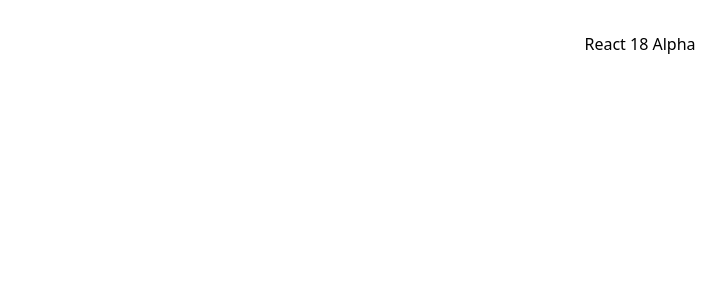
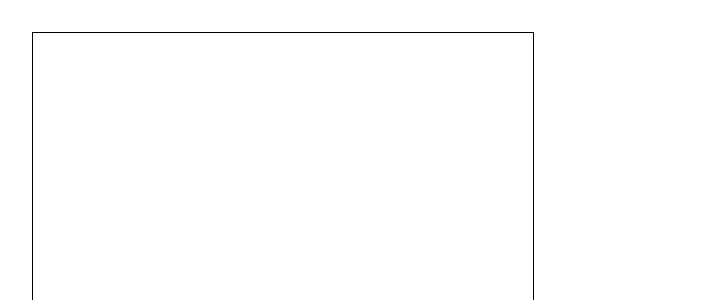
Before and after one commit to johannes67890/EC-crypto, a React (Vite) app: page / in a window 1280 px wide. Shown: the top 300 px of the page, without its empty margins (0-726 px from the left). Built offline with nearby package versions, Linux system fonts and the light colour scheme.

Commit message:
made canvas

```diff
--- a/src/App.tsx
+++ b/src/App.tsx
@@ -1,10 +1,11 @@
 import './App.css'
+import Canvas from './components/canvas'
 
 function App() {
 
   return (
     <>
-      <h1>React 18 Alpha</h1>
+      <Canvas height={500} width={500} />
     </>
   )
 }
--- a/src/components/canvas.tsx
+++ b/src/components/canvas.tsx
@@ -1,24 +1,167 @@
-import { useRef } from "react";
+import { log } from "console";
+import { useRef, useState } from "react";
 // https://medium.com/@pdx.lucasm/canvas-with-react-js-32e133c05258
 type CanvasProps = {
     height?: number
     width?: number
 }
 
+type CanvasCord = {
+    gridSize: number
+    x_dis_gridlines: number
+    y_dis_gridlines: number
+    x_start: {val: number, suffix: any}
+    y_start: {val: number, suffix: any}
+}
 
 const Canvas = (props: CanvasProps) => {
+    const defaltCord: CanvasCord = {gridSize: 25, x_dis_gridlines: 5, y_dis_gridlines: 5, x_start: {val: 1, suffix: '\u03a0'}, y_start: {val: 1, suffix: ''}}
+
     const canvasRef = useRef<HTMLCanvasElement>(null);
+    const ctx = canvasRef.current?.getContext('2d');
+    if (ctx) {
 
+        const num_lines_x = Math.floor(ctx.canvas.height / defaltCord.gridSize);
+        const num_lines_y = Math.floor(ctx.canvas.width / defaltCord.gridSize);
+        drawCordX(ctx, defaltCord, num_lines_x);
+        drawCordY(ctx, defaltCord, num_lines_y);
+        ctx.translate(defaltCord.y_dis_gridlines*defaltCord.gridSize, defaltCord.x_dis_gridlines*defaltCord.gridSize);
+        drawCordTicksX(ctx, defaltCord, num_lines_x, num_lines_y);
+        drawCordTicksY(ctx, defaltCord, num_lines_x);
+
+    }
     return (
-      <canvas height={props.height || 500} width={props.width || 500} />
+      <canvas className="border border-black" ref={canvasRef} height={props.height || 500} width={props.width || 500} />
     )
 }
 
-function drawCord(ctx: CanvasRenderingContext2D) {
-    ctx.fillStyle = 'rgb(200, 0, 0)'
-    ctx.fillRect(10, 10, 50, 50)
+function drawCordX(ctx: CanvasRenderingContext2D, Cord: CanvasCord, num_lines_x: number) {
+    const {gridSize, x_dis_gridlines,} = Cord
+
+    for(let i=0; i<=num_lines_x; i++) {
+        ctx.beginPath();
+        ctx.lineWidth = 1;
+
+        // If line represents X-axis draw in different color
+        if(i == x_dis_gridlines)
+            ctx.strokeStyle = "#000000";
+        else
+            ctx.strokeStyle = "#e9e9e9";
+
+        if(i == num_lines_x) {
+            ctx.moveTo(0, gridSize*i);
+            ctx.lineTo(ctx.canvas.width, Cord.gridSize*i);
+        }
+        else {
+            ctx.moveTo(0, gridSize*i+0.5);
+            ctx.lineTo(ctx.canvas.width, gridSize*i+0.5);
+        }
+        ctx.stroke();
+    }
+}
+
+function drawCordY(ctx: CanvasRenderingContext2D, Cord: CanvasCord, num_lines_y: number) {
+    const {gridSize, y_dis_gridlines,} = Cord
+
+    for(let i=0; i<= num_lines_y; i++) {
+        ctx.beginPath();
+        ctx.lineWidth = 1;
+
+        // If line represents Y-axis draw in different color
+        if(i == y_dis_gridlines)
+            ctx.strokeStyle = "#000000";
+        else
+            ctx.strokeStyle = "#e9e9e9";
+
+        if(i == num_lines_y) {
+            ctx.moveTo(gridSize*i, 0);
+            ctx.lineTo(gridSize*i, ctx.canvas.height);
+        }
+        else {
+            ctx.moveTo(gridSize*i+0.5, 0);
+            ctx.lineTo(gridSize*i+0.5, ctx.canvas.height);
+        }
+        ctx.stroke();
+    }
+}
+
+function drawCordTicksX(ctx: CanvasRenderingContext2D, Cord: CanvasCord, num_lines_x: number, num_lines_y: number) {
+    const {gridSize,y_dis_gridlines, x_start} = Cord
+
+// Ticks marks along the positive X-axis
+for(let i=1; i<(num_lines_y - y_dis_gridlines); i++) {
+    ctx.beginPath();
+    ctx.lineWidth = 1;
+    ctx.strokeStyle = "#000000";
+
+    // Draw a tick mark 6px long (-3 to 3)
+    ctx.moveTo(gridSize*i+0.5, -3);
+    ctx.lineTo(gridSize*i+0.5, 3);
+    ctx.stroke();
+
+    // Text value at that point
+    ctx.font = '9px Arial';
+    ctx.textAlign = 'start';
+    ctx.fillText(x_start.val*i + x_start.suffix, gridSize*i-2, 15);
+}
+
+// Ticks marks along the negative X-axis
+for(let i=1; i<y_dis_gridlines; i++) {
+    ctx.beginPath();
+    ctx.lineWidth = 1;
+    ctx.strokeStyle = "#000000";
+
+    // Draw a tick mark 6px long (-3 to 3)
+    ctx.moveTo(-gridSize*i+0.5, -3);
+    ctx.lineTo(-gridSize*i+0.5, 3);
+    ctx.stroke();
+
+    // Text value at that point
+    ctx.font = '9px Arial';
+    ctx.textAlign = 'end';
+    ctx.fillText(-x_start.val*i + x_start.suffix, -gridSize*i+3, 15);
+}
+}
+
+function drawCordTicksY(ctx: CanvasRenderingContext2D, Cord: CanvasCord, num_lines_x: number) {
+    const {gridSize,x_dis_gridlines, y_start} = Cord
+
+    // Ticks marks along the positive Y-axis
+// Positive Y-axis of graph is negative Y-axis of the canvas
+for(let i=1; i<(num_lines_x - x_dis_gridlines); i++) {
+    ctx.beginPath();
+    ctx.lineWidth = 1;
+    ctx.strokeStyle = "#000000";
+
+    // Draw a tick mark 6px long (-3 to 3)
+    ctx.moveTo(-3, gridSize*i+0.5);
+    ctx.lineTo(3, gridSize*i+0.5);
+    ctx.stroke();
+
+    // Text value at that point
+    ctx.font = '9px Arial';
+    ctx.textAlign = 'start';
+    ctx.fillText(-y_start.val*i + y_start.suffix, 8, gridSize*i+3);
+}
+
+// Ticks marks along the negative Y-axis
+// Negative Y-axis of graph is positive Y-axis of the canvas
+for(let i=1; i<x_dis_gridlines; i++) {
+    ctx.beginPath();
+    ctx.lineWidth = 1;
+    ctx.strokeStyle = "#000000";
+
+    // Draw a tick mark 6px long (-3 to 3)
+    ctx.moveTo(-3, -gridSize*i+0.5);
+    ctx.lineTo(3, -gridSize*i+0.5);
+    ctx.stroke();
+
+    // Text value at that point
+    ctx.font = '9px Arial';
+    ctx.textAlign = 'start';
+    ctx.fillText(y_start.val*i + y_start.suffix, 8, -gridSize*i+3);
+}
 }
 
 
-
 export default Canvas;
```
